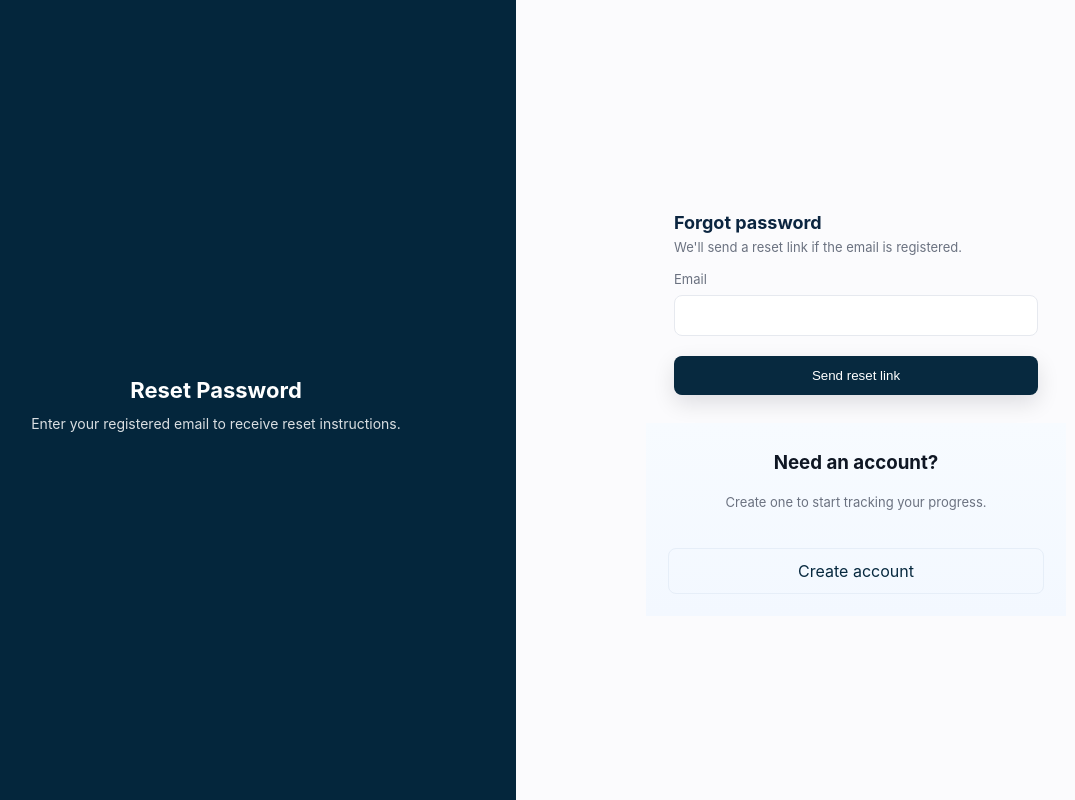
After one commit to samirr298/abhyaas, a Flask app: page /forgot in a window 1280 px wide. The commit adds this page. Shown: the whole page, without its empty margins (84-1159 px from the left). Run offline with Flask 3, Linux system fonts and the light colour scheme.

Commit message:
feat(frontend): split-screen auth UI, dashboard base and styles

```diff
--- a/app/__init__.py
+++ b/app/__init__.py
@@ -5,6 +5,8 @@ from app.routes.auth_route import AuthRoutes
 
 def create_app():
     app = Flask(__name__)
+    # Secret key required for session/flash functionality. Replace in production.
+    app.secret_key = 'change-me-in-production'
     auth_routes = AuthRoutes()
     app.register_blueprint(auth_routes.register())
 
--- a/app/controllers/auth_controller.py
+++ b/app/controllers/auth_controller.py
@@ -1,10 +1,28 @@
-from flask import render_template,request
+from flask import render_template, request, redirect, url_for, flash
 
 
 class AuthController:
     def login(self):
-        print(request.form)
+        # simple placeholder: on POST you would validate credentials
+        if request.method == 'POST':
+            print('login form', request.form)
+            # TODO: authenticate user here
+            flash('Logged in (demo)')
+            return redirect(url_for('auth.login'))
         return render_template("auth/login.html")
 
     def register(self):
+        if request.method == 'POST':
+            print('register form', request.form)
+            # TODO: create user here
+            flash('Account created (demo)')
+            return redirect(url_for('auth.login'))
         return render_template("auth/register.html")
+
+    def forgot(self):
+        if request.method == 'POST':
+            print('forgot form', request.form)
+            # TODO: lookup email and send reset link
+            flash('If that email exists we sent reset instructions (demo)')
+            return redirect(url_for('auth.login'))
+        return render_template('auth/forgot.html')
--- a/app/routes/auth_route.py
+++ b/app/routes/auth_route.py
@@ -17,4 +17,7 @@ class AuthRoutes:
         self.bp.route("/register", methods=["GET", "POST"])(
             self.controller.register
         )
+        self.bp.route("/forgot", methods=["GET", "POST"])(
+            self.controller.forgot
+        )
         return self.bp
--- a/app/static/css/style.css
+++ b/app/static/css/style.css
@@ -0,0 +1,128 @@
+/* Global reset */
+*{box-sizing:border-box;margin:0;padding:0}
+html,body,#app{height:100%}
+body{font-family:Inter, system-ui, -apple-system, 'Segoe UI', Roboto, 'Helvetica Neue', Arial; color:#0f1724}
+
+.split-screen{display:flex;min-height:100vh}
+.left-panel{flex:1;background:#05263f;color:#fff;padding:80px 40px;display:flex;align-items:center;justify-content:center}
+.left-panel{background:linear-gradient(180deg,#06273f 0%, #063d5a 60%);}
+.right-panel{flex:1;background:#f7f8fb;display:flex;align-items:center;justify-content:center;padding:40px}
+
+.brand{text-align:center;max-width:360px}
+.brand-logo{width:84px;height:84px;border-radius:12px;display:block;margin:0 auto 18px;box-shadow:0 6px 18px rgba(2,6,23,0.45)}
+.brand h1{font-size:28px;margin-bottom:8px}
+.brand-sub{color:rgba(255,255,255,0.85);font-size:14px;line-height:1.4}
+.brand-card{margin-top:36px;background:rgba(255,255,255,0.06);padding:28px;border-radius:8px;box-shadow:0 8px 20px rgba(0,0,0,0.25);display:inline-block}
+.brand-card .icon{font-size:28px;opacity:0.9}
+
+.right-inner{width:760px}
+.form-card{background:#fff;padding:0;border-radius:12px;box-shadow:0 12px 40px rgba(2,6,23,0.08);width:720px;overflow:hidden}
+.single-card .form-inner{display:flex}
+.single-card .form-inner .left{flex:2;padding:28px}
+.single-card .form-inner .right{flex:1;padding:22px;background:linear-gradient(180deg,#f7fbff,#f3f8ff);display:flex;flex-direction:column;align-items:center;justify-content:center;gap:12px}
+.register-side .brand-logo{width:72px;height:72px;margin:0}
+.btn-secondary{display:inline-block;margin-top:8px;background:#0b3b5a;color:#fff;border:none;padding:10px 14px;border-radius:8px;cursor:pointer;text-decoration:none}
+.btn-secondary.full-width{width:100%;text-align:center;padding:12px}
+.form-card h2{margin:0 0 8px 0;padding:0}
+.form-card h3{margin:6px 0 8px 0}
+.form-inner .left .muted{margin-bottom:16px}
+
+/* small UI pieces */
+.topbar{background:transparent;padding:12px 20px}
+.topbar .container{display:flex;justify-content:space-between;align-items:center;max-width:1100px;margin:0 auto}
+.topbar a{color:#fff;text-decoration:none;font-weight:600}
+.form-error{color:#b91c1c;font-size:13px;margin-top:8px}
+#flash-container{margin-bottom:12px}
+.flash{padding:10px 12px;border-radius:8px;background:#f0f9ff;color:#0369a1;border:1px solid #bee3f8}
+
+.pw-row{position:relative;display:block}
+.pw-row input{width:100%;padding-right:44px}
+.pw-toggle{position:absolute;right:10px;top:50%;transform:translateY(-50%);background:transparent;border:none;cursor:pointer;font-size:16px;padding:6px;color:#475569}
+.pw-toggle:hover{color:#0b2540}
+
+.form-card h2{font-size:20px;margin-bottom:6px;color:#0b2540}
+.field span{display:block;font-size:13px;color:#6b7280;margin-bottom:6px}
+.field input{width:100%;padding:10px 12px;border:1px solid #e6e9ef;background:#fff;border-radius:6px}
+.checkbox{font-size:13px;color:#6b7280}
+.btn-primary{margin-top:8px;background:#05263f;color:#fff;border:none;padding:12px 14px;border-radius:6px;cursor:pointer}
+.small{font-size:13px}
+
+@media (max-width:900px){
+	.split-screen{flex-direction:column}
+	.left-panel{padding:40px}
+	.right-panel{padding:20px}
+	.right-inner{width:100%}
+	.single-card .form-inner{flex-direction:column}
+	.single-card .form-inner .left{padding:18px}
+	.single-card .form-inner .right{padding:16px}
+	.form-card{width:100%}
+}
+
+/* Dashboard / app styles */
+.app-root{background:#f6f7fb;color:#0b2540}
+.app-shell{display:flex;min-height:100vh}
+.app-sidebar{width:220px;background:#071a2a;color:#cfe9ff;padding:20px 12px;display:flex;flex-direction:column}
+.sidebar-brand{display:flex;align-items:center;gap:10px;font-weight:700;margin-bottom:18px}
+.sidebar-brand img{width:34px;height:34px}
+.sidebar-nav{display:flex;flex-direction:column;gap:8px}
+.sidebar-nav a{color:rgba(255,255,255,0.9);padding:8px 10px;border-radius:8px;text-decoration:none}
+.sidebar-nav a.active{background:rgba(255,255,255,0.06)}
+.app-main{flex:1;display:flex;flex-direction:column}
+.app-topbar{height:64px;display:flex;align-items:center;justify-content:space-between;padding:0 20px;background:transparent}
+.search{width:420px;padding:10px 12px;border-radius:10px;border:1px solid #e6e9ef}
+.topbar-right{display:flex;align-items:center;gap:12px}
+.notif{background:#fff;padding:8px;border-radius:8px;box-shadow:0 6px 18px rgba(2,6,23,0.06)}
+.avatar{width:36px;height:36px;border-radius:8px;background:#05263f;color:#fff;display:flex;align-items:center;justify-content:center}
+.app-content{padding:28px}
+.container-lg{max-width:1100px;margin:0 auto}
+.cards{display:grid;grid-template-columns:repeat(3,1fr);gap:18px;margin-bottom:18px}
+.card{background:#fff;padding:18px;border-radius:10px;box-shadow:0 8px 30px rgba(2,6,23,0.04)}
+
+@media (max-width:1000px){
+	.search{width:200px}
+	.cards{grid-template-columns:repeat(2,1fr)}
+}
+@media (max-width:700px){
+	.app-shell{flex-direction:column}
+	.app-sidebar{width:100%;flex-direction:row;align-items:center}
+	.sidebar-nav{display:none}
+	.search{width:100%}
+	.cards{grid-template-columns:1fr}
+}
+
+/* Auth split-screen (screenshot style) */
+.auth-root, .auth-outer{height:100vh}
+.auth-inner{display:flex;height:100%}
+.auth-left{flex:1;display:flex;align-items:center;justify-content:center;padding:60px 40px;background:linear-gradient(180deg,#04263c 0%,#04263c 60%);color:#fff}
+.auth-right{flex:1;display:flex;align-items:center;justify-content:center;padding:80px;background:#fbfbfd}
+.auth-left .brand{max-width:420px;text-align:center}
+.auth-left .brand-logo{width:64px;height:64px;border-radius:8px;margin:0 auto 14px;box-shadow:0 10px 30px rgba(0,0,0,0.4)}
+.auth-left .brand h1{font-size:22px;margin:10px 0}
+.auth-left .brand-sub{color:rgba(255,255,255,0.85);font-size:14px;line-height:1.5}
+.auth-left .brand-card{margin-top:36px;background:rgba(255,255,255,0.04);padding:28px;border-radius:12px;display:inline-block;box-shadow:0 18px 40px rgba(2,6,23,0.35)}
+
+.auth-card-wrap{width:420px}
+.form-card{background:transparent;padding:0;border-radius:0;box-shadow:none;width:100%}
+.single-card .form-inner{display:block}
+.single-card .left{padding:0}
+.register-side{display:flex;flex-direction:column;align-items:flex-start;gap:8px;padding-top:18px}
+
+.auth-card-wrap h2{font-size:18px;color:#0b2540;margin-bottom:6px}
+.auth-card-wrap .muted{color:#6b7280;font-size:13px;margin-bottom:18px}
+.auth-form{display:flex;flex-direction:column;gap:12px}
+.field span{display:block;font-size:13px;color:#6b7280;margin-bottom:8px}
+.field input{width:100%;padding:12px 14px;border:1px solid #e6e9ef;background:#fff;border-radius:8px}
+.checkbox{font-size:13px;color:#6b7280;display:flex;align-items:center;gap:8px}
+.btn-primary{margin-top:8px;background:#07293f;color:#fff;border:none;padding:12px 14px;border-radius:8px;cursor:pointer;box-shadow:0 8px 22px rgba(2,6,23,0.12)}
+.btn-secondary{display:inline-block;margin-top:8px;background:transparent;color:#07293f;border:1px solid #e6eef8;padding:10px 14px;border-radius:8px;cursor:pointer;text-decoration:none}
+.small{font-size:13px;color:#6b7280}
+
+.pw-row input{padding-right:44px}
+.pw-toggle{right:12px}
+
+@media (max-width:900px){
+	.auth-inner{flex-direction:column}
+	.auth-left{padding:40px;height:240px}
+	.auth-right{padding:30px}
+	.auth-card-wrap{width:100%}
+}
--- /dev/null
+++ b/app/static/js/auth.js
@@ -0,0 +1,42 @@
+document.addEventListener('DOMContentLoaded', function () {
+  // password toggle
+  document.querySelectorAll('.pw-toggle').forEach(function (btn) {
+    btn.addEventListener('click', function () {
+      var row = btn.parentElement;
+      var input = row.querySelector('input');
+      if (!input) return;
+      if (input.type === 'password') { input.type = 'text'; btn.textContent = '🙈'; }
+      else { input.type = 'password'; btn.textContent = '👁️'; }
+    });
+  });
+
+  // simple client-side validation handler
+  function attachFormValidation(selector) {
+    var form = document.querySelector(selector);
+    if (!form) return;
+    form.addEventListener('submit', function (e) {
+      var valid = true;
+      // remove old errors
+      form.querySelectorAll('.form-error').forEach(function (el) { el.remove(); });
+      form.querySelectorAll('[required]').forEach(function (el) {
+        if (!el.value || el.value.trim() === '') {
+          valid = false;
+          var err = document.createElement('div'); err.className = 'form-error'; err.textContent = 'This field is required';
+          el.parentNode.appendChild(err);
+        }
+      });
+      // email format basic check
+      var email = form.querySelector('input[type="email"]');
+      if (email && email.value) {
+        var re = /^[^@\s]+@[^@\s]+\.[^@\s]+$/;
+        if (!re.test(email.value)) { valid = false; var err = document.createElement('div'); err.className = 'form-error'; err.textContent = 'Enter a valid email'; email.parentNode.appendChild(err); }
+      }
+      if (!valid) { e.preventDefault(); }
+    });
+  }
+
+  attachFormValidation('#login-form');
+  attachFormValidation('#register-form');
+  attachFormValidation('#forgot-form');
+
+});
--- /dev/null
+++ b/app/templates/auth/forgot.html
@@ -0,0 +1,30 @@
+{% extends 'base_auth.html' %}
+
+{% block title %}Reset password{% endblock %}
+
+{% block left_brand %}
+<div class="brand">
+  <h1>Reset Password</h1>
+  <p class="brand-sub">Enter your registered email to receive reset instructions.</p>
+</div>
+{% endblock %}
+
+{% block right_content %}
+<div class="form-card single-card">
+  <div class="form-inner">
+    <div class="left">
+      <h2>Forgot password</h2>
+      <p class="muted">We'll send a reset link if the email is registered.</p>
+      <form action="/forgot" method="POST" id="forgot-form" class="auth-form">
+        <label class="field"><span>Email</span><input type="email" name="email" id="forgot-email" required></label>
+        <button class="btn-primary" type="submit">Send reset link</button>
+      </form>
+    </div>
+    <div class="right register-side">
+      <h3>Need an account?</h3>
+      <p class="muted">Create one to start tracking your progress.</p>
+      <a href="/register" class="btn-secondary full-width">Create account</a>
+    </div>
+  </div>
+</div>
+{% endblock %}
--- /dev/null
+++ b/app/templates/base_auth.html
@@ -0,0 +1,31 @@
+<!doctype html>
+<html lang="en">
+  <head>
+    <meta charset="utf-8">
+    <meta name="viewport" content="width=device-width,initial-scale=1">
+    <title>{% block title %}Abhyas{% endblock %}</title>
+    <link rel="stylesheet" href="{{ url_for('static', filename='css/style.css') }}">
+  </head>
+  <body class="auth-root">
+    <div class="auth-outer">
+      <div class="auth-inner">
+        <aside class="auth-left">
+          {% block left_brand %}
+          <div class="brand">
+            <img src="/static/img/logo.png" alt="Abhyas" class="brand-logo" onerror="this.style.display='none'">
+            <h1>Abhyas</h1>
+            <p class="brand-sub">Empowering your learning journey.</p>
+          </div>
+          {% endblock %}
+        </aside>
+
+        <section class="auth-right">
+          <div class="auth-card-wrap">
+            {% block right_content %}{% endblock %}
+          </div>
+        </section>
+      </div>
+    </div>
+    <script src="{{ url_for('static', filename='js/auth.js') }}"></script>
+  </body>
+</html>
```
Also changed, not shown: app/templates/auth/login.html (+42 -18 lines), app/templates/auth/register.html (+30 -0 lines), app/templates/base.html (+48 -0 lines), app/templates/base_app.html (added, +46 -0 lines), app/controllers/user_controller.py (deleted).
